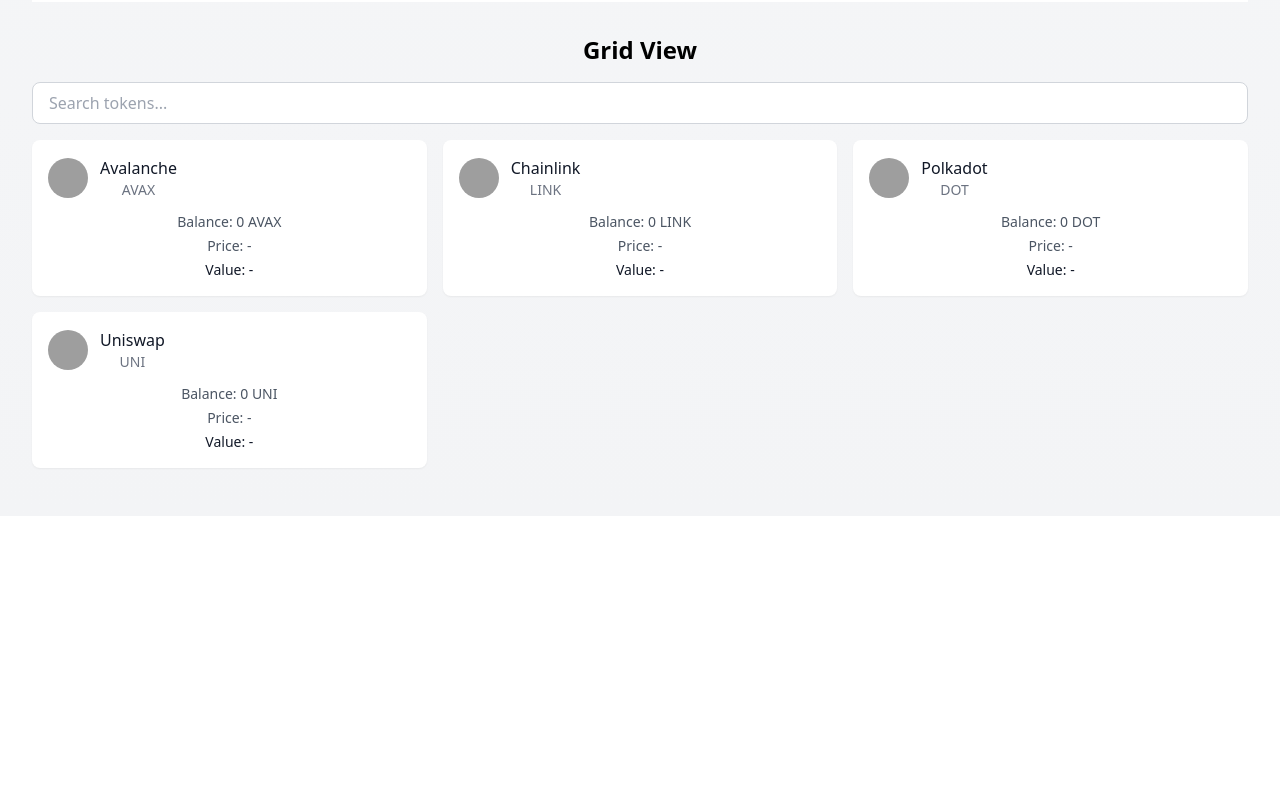
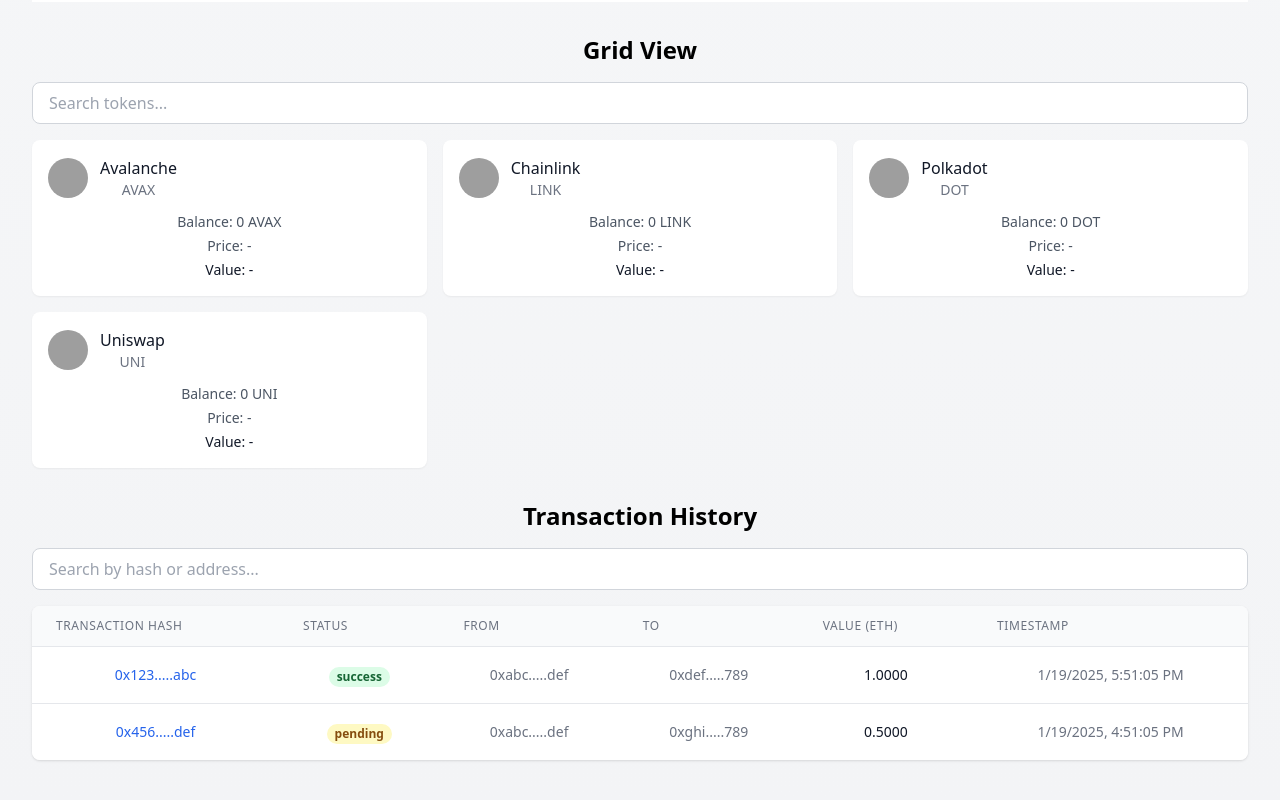
Before and after one commit to w3-kit/ui, a Next.js app: page / in a window 1280 px wide. Shown: the part 2007-2807 px from the top of the page. Before the commit the page ends 2523 px from the top, so only its background shows below. Built offline with nearby package versions, Linux system fonts and the light colour scheme; grey boxes are pictures that could not be loaded.

Commit message:
feat: Transaction History Component

```diff
--- /dev/null
+++ b/components/transaction-history/TransactionHistory.tsx
@@ -0,0 +1,133 @@
+import React, { useState } from 'react';
+import { TransactionHistoryProps } from './types';
+import { formatAddress, formatTimestamp, formatEther, getStatusColor } from './utils';
+
+export const TransactionHistory: React.FC<TransactionHistoryProps> = ({
+  transactions,
+  onTransactionClick,
+  className = '',
+  itemsPerPage = 10
+}) => {
+  const [currentPage, setCurrentPage] = useState(1);
+  const [searchTerm, setSearchTerm] = useState('');
+
+  const filteredTransactions = transactions.filter(tx =>
+    tx.hash.toLowerCase().includes(searchTerm.toLowerCase()) ||
+    tx.from.toLowerCase().includes(searchTerm.toLowerCase()) ||
+    tx.to.toLowerCase().includes(searchTerm.toLowerCase())
+  );
+
+  const totalPages = Math.ceil(filteredTransactions.length / itemsPerPage);
+  const startIndex = (currentPage - 1) * itemsPerPage;
+  const paginatedTransactions = filteredTransactions.slice(startIndex, startIndex + itemsPerPage);
+
+  const handlePageChange = (page: number) => {
+    setCurrentPage(page);
+  };
+
+  return (
+    <div className={`w-full ${className}`}>
+      {/* Search Bar */}
+      <div className="mb-4">
+        <input
+          type="text"
+          placeholder="Search by hash or address..."
+          value={searchTerm}
+          onChange={(e) => setSearchTerm(e.target.value)}
+          className="w-full px-4 py-2 border border-gray-300 rounded-lg focus:outline-none focus:ring-2 focus:ring-blue-500"
+        />
+      </div>
+
+      {/* Transaction List */}
+      <div className="overflow-x-auto bg-white rounded-lg shadow">
+        <table className="min-w-full divide-y divide-gray-200">
+          <thead className="bg-gray-50">
+            <tr>
+              <th className="px-6 py-3 text-left text-xs font-medium text-gray-500 uppercase tracking-wider">
+                Transaction Hash
+              </th>
+              <th className="px-6 py-3 text-left text-xs font-medium text-gray-500 uppercase tracking-wider">
+                Status
+              </th>
+              <th className="px-6 py-3 text-left text-xs font-medium text-gray-500 uppercase tracking-wider">
+                From
+              </th>
+              <th className="px-6 py-3 text-left text-xs font-medium text-gray-500 uppercase tracking-wider">
+                To
+              </th>
+              <th className="px-6 py-3 text-left text-xs font-medium text-gray-500 uppercase tracking-wider">
+                Value (ETH)
+              </th>
+              <th className="px-6 py-3 text-left text-xs font-medium text-gray-500 uppercase tracking-wider">
+                Timestamp
+              </th>
+            </tr>
+          </thead>
+          <tbody className="bg-white divide-y divide-gray-200">
+            {paginatedTransactions.map((tx) => (
+              <tr
+                key={tx.hash}
+                onClick={() => onTransactionClick?.(tx)}
+                className="hover:bg-gray-50 cursor-pointer"
+              >
+                <td className="px-6 py-4 whitespace-nowrap text-sm text-blue-600 font-medium">
+                  {formatAddress(tx.hash)}
+                </td>
+                <td className="px-6 py-4 whitespace-nowrap">
+                  <span className={`px-2 inline-flex text-xs leading-5 font-semibold rounded-full ${getStatusColor(tx.status)}`}>
+                    {tx.status}
+                  </span>
+                </td>
+                <td className="px-6 py-4 whitespace-nowrap text-sm text-gray-500">
+                  {formatAddress(tx.from)}
+                </td>
+                <td className="px-6 py-4 whitespace-nowrap text-sm text-gray-500">
+                  {formatAddress(tx.to)}
+                </td>
+                <td className="px-6 py-4 whitespace-nowrap text-sm text-gray-900">
+                  {formatEther(tx.value)}
+                </td>
+                <td className="px-6 py-4 whitespace-nowrap text-sm text-gray-500">
+                  {formatTimestamp(tx.timestamp)}
+                </td>
+              </tr>
+            ))}
+          </tbody>
+        </table>
+      </div>
+
+      {/* Pagination */}
+      {totalPages > 1 && (
+        <div className="flex justify-center mt-4 space-x-2">
+          <button
+            onClick={() => handlePageChange(currentPage - 1)}
+            disabled={currentPage === 1}
+            className="px-3 py-1 border border-gray-300 rounded-md disabled:opacity-50"
+          >
+            Previous
+          </button>
+          {Array.from({ length: totalPages }, (_, i) => i + 1).map((page) => (
+            <button
+              key={page}
+              onClick={() => handlePageChange(page)}
+              className={`px-3 py-1 border rounded-md ${
+                currentPage === page
+                  ? 'bg-blue-600 text-white'
+                  : 'border-gray-300 hover:bg-gray-50'
+              }`}
+            >
+              {page}
+            </button>
+          ))}
+          <button
+            onClick={() => handlePageChange(currentPage + 1)}
+            disabled={currentPage === totalPages}
+            className="px-3 py-1 border border-gray-300 rounded-md disabled:opacity-50"
+          >
+            Next
+          </button>
+        </div>
+      )}
+    </div>
+  );
+};
--- /dev/null
+++ b/components/transaction-history/index.ts
@@ -0,0 +1,3 @@
+export * from './TransactionHistory';
+export * from './types';
+export * from './utils';
--- /dev/null
+++ b/components/transaction-history/types.ts
@@ -0,0 +1,21 @@
+export type TransactionStatus = 'pending' | 'success' | 'failed';
+
+export interface Transaction {
+  hash: string;
+  from: string;
+  to: string;
+  value: string;
+  timestamp: number;
+  status: TransactionStatus;
+  gasUsed?: string;
+  gasPrice?: string;
+  nonce: number;
+  blockNumber?: number;
+}
+
+export interface TransactionHistoryProps {
+  transactions: Transaction[];
+  onTransactionClick?: (transaction: Transaction) => void;
+  className?: string;
+  itemsPerPage?: number;
+}
--- /dev/null
+++ b/components/transaction-history/utils.ts
@@ -0,0 +1,26 @@
+export function formatAddress(address: string): string {
+  if (!address) return '';
+  return `${address.slice(0, 6)}...${address.slice(-4)}`;
+}
+
+export function formatTimestamp(timestamp: number): string {
+  return new Date(timestamp * 1000).toLocaleString();
+}
+
+export function formatEther(value: string): string {
+  const num = Number(value) / 1e18;
+  return num.toFixed(4);
+}
+
+export function getStatusColor(status: 'pending' | 'success' | 'failed'): string {
+  switch (status) {
+    case 'pending':
+      return 'bg-yellow-100 text-yellow-800';
+    case 'success':
+      return 'bg-green-100 text-green-800';
+    case 'failed':
+      return 'bg-red-100 text-red-800';
+    default:
+      return 'bg-gray-100 text-gray-800';
+  }
+}
--- a/pages/index.tsx
+++ b/pages/index.tsx
@@ -1,6 +1,7 @@
 import React from 'react';
 import { ConnectWalletButton } from '../components/connect-wallet';
 import { TokenList } from '../components/token-list';
+import { TransactionHistory } from '../components/transaction-history';
 
 export default function Home() {
   const handleConnect = (address: string) => {
@@ -12,6 +13,28 @@ export default function Home() {
     console.error('Wallet connection error:', error);
   };
 
+  const sampleTransactions = [
+    {
+      hash: '0x123...abc',
+      from: '0xabc...def',
+      to: '0xdef...789',
+      value: '1000000000000000000', // 1 ETH
+      timestamp: Math.floor(Date.now() / 1000),
+      status: 'success' as const,
+      nonce: 1,
+      blockNumber: 12345678
+    },
+    {
+      hash: '0x456...def',
+      from: '0xabc...def',
+      to: '0xghi...789',
+      value: '500000000000000000', // 0.5 ETH
+      timestamp: Math.floor(Date.now() / 1000) - 3600,
+      status: 'pending' as const,
+      nonce: 2
+    },
+    // Add more sample transactions...
+  ];
 
   return (
     <div className="min-h-screen bg-gradient-to-b from-gray-50 to-gray-100">
@@ -87,6 +110,15 @@ export default function Home() {
                 variant="grid"
               />
             </div>
+
+            <div>
+              <h2 className="text-2xl font-bold mb-4">Transaction History</h2>
+              <TransactionHistory
+                transactions={sampleTransactions}
+                onTransactionClick={(tx) => console.log('Clicked transaction:', tx)}
+                itemsPerPage={5}
+              />
+            </div>
           </div>
         </div>
       </div>
```
